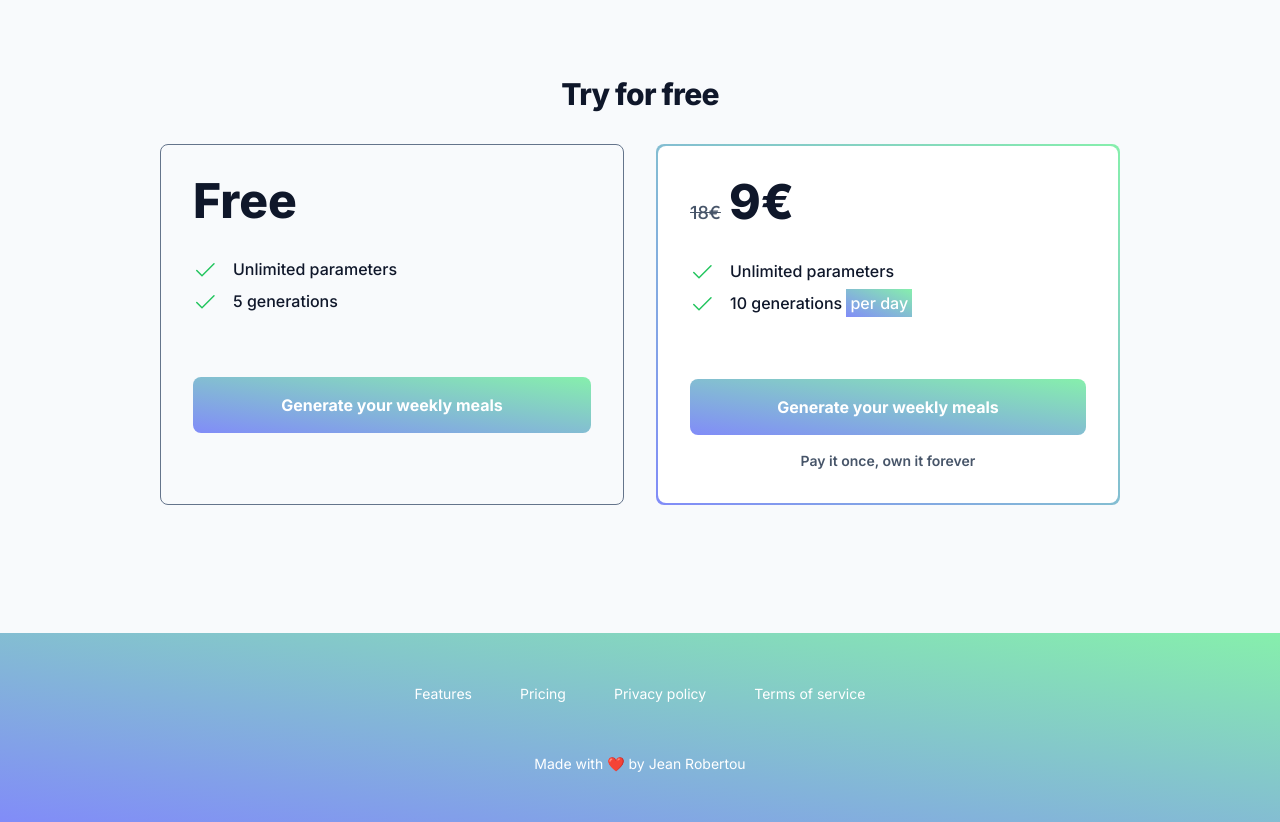
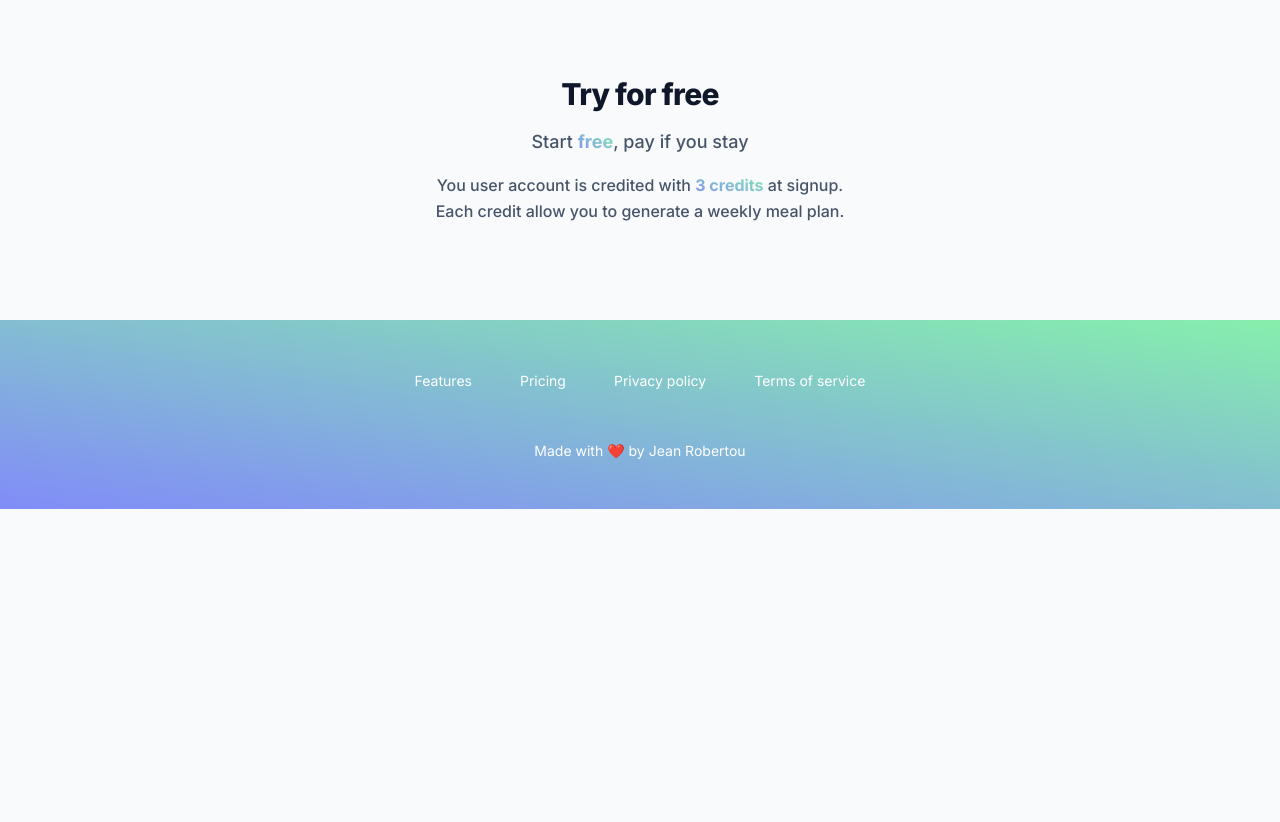
Before and after one commit to jean1591/foodr, a Next.js app: page / in a window 1280 px wide. Shown: the part 1080-1902 px from the top of the page. After the commit the page ends 1589 px from the top, so only its background shows below. Built offline with nearby package versions, Linux system fonts and the light colour scheme.

Commit message:
chore: update payment wording

```diff
--- a/src/app/(private)/planner/components/NoCreditsModal.tsx
+++ b/src/app/(private)/planner/components/NoCreditsModal.tsx
@@ -44,9 +44,9 @@ export const NoCreditsModal = () => {
                   <p>You don't have enough credits 😢</p>
                 </DialogTitle>
 
-                <p className="mt-4 font-medium">
-                  You need credits to generate new meal plans, or wait until
-                  tomorrow if you're on a paid plan.
+                <p className="mt-4 text-center font-medium">
+                  You need credits to generate new meal plans. You can buy more
+                  credits with the button below.
                 </p>
 
                 <div className="mx-auto mt-12 w-full text-sm text-white">
@@ -57,7 +57,7 @@ export const NoCreditsModal = () => {
                       'w-full rounded-lg px-8 py-4 text-lg font-bold text-white shadow-lg hover:opacity-75 hover:shadow-none disabled:from-slate-500 disabled:to-slate-500'
                     )}
                   >
-                    Buy more generations
+                    Buy 5 generations for 0.99$
                   </button>
                 </div>
               </div>
--- a/src/app/(private)/planner/components/UserDetails.tsx
+++ b/src/app/(private)/planner/components/UserDetails.tsx
@@ -18,9 +18,9 @@ export const UserDetails = () => {
           {user.email[0]}
         </p>
       </div>
-      <div className="flex items-center justify-end gap-x-2">
-        <p className="text-right text-2xl font-bold">{user.credits}</p>
-        <p className="text-right text-2xl font-bold">💎</p>
+      <div className="flex items-center justify-end gap-x-2 text-right text-2xl font-medium">
+        <p>Credits:</p>
+        <p>{user.credits}</p>
       </div>
     </div>
   )
--- a/src/app/(private)/planner/components/skeleton/UserDetails.tsx
+++ b/src/app/(private)/planner/components/skeleton/UserDetails.tsx
@@ -6,10 +6,10 @@ export const UserDetailsSkeleton = () => {
           J
         </p>
       </div>
-      <div className="flex items-center justify-end gap-x-2">
-        <p className="bg-slate-200 text-right text-2xl font-bold text-slate-200">
-          5 5 5
-        </p>
+
+      <div className="flex items-center justify-end gap-x-2 bg-slate-200 text-right text-2xl font-medium text-slate-200">
+        <p>Credits:</p>
+        <p>3</p>
       </div>
     </div>
   )
--- a/src/app/(public)/(landing)/footer.tsx
+++ b/src/app/(public)/(landing)/footer.tsx
@@ -11,7 +11,7 @@ const navigation = [
 
 export const Footer = () => {
   return (
-    <footer className={classNames(bgGradient, 'mt-24 text-white md:mt-32')}>
+    <footer className={classNames(bgGradient, 'text-white')}>
       <div className="mx-auto w-full overflow-hidden px-4 py-8 md:py-12 lg:max-w-5xl">
         <nav
           className="-mb-8 columns-2 md:flex md:justify-center md:space-x-12"
--- a/src/app/(public)/(landing)/page.tsx
+++ b/src/app/(public)/(landing)/page.tsx
@@ -11,7 +11,7 @@ import { classNames } from '@/utils/classNames'
 
 export default function LandingPage() {
   return (
-    <div className="my-12">
+    <div className="my-24">
       <div className="mt-24 md:mt-48">
         <div>
           <Hero />
@@ -164,9 +164,25 @@ const Pricing = () => {
         Try for free
       </p>
 
-      <div className="mt-8 grid grid-cols-1 gap-8 md:grid-cols-2">
-        <FreeTrialCard />
-        <OneTimePaymentCard />
+      <div className="mt-4 text-center font-medium leading-relaxed text-slate-600">
+        <p className="text-lg">
+          Start{' '}
+          <span className={classNames(textGradient, bgGradient, 'font-bold')}>
+            free
+          </span>
+          , pay if you stay
+        </p>
+
+        <div>
+          <p className="mt-4">
+            You user account is credited with{' '}
+            <span className={classNames(textGradient, bgGradient, 'font-bold')}>
+              3 credits
+            </span>{' '}
+            at signup.
+          </p>
+          <p>Each credit allow you to generate a weekly meal plan.</p>
+        </div>
       </div>
     </div>
   )
@@ -187,70 +203,3 @@ const CtaButton = () => {
     </Link>
   )
 }
-
-const FreeTrialCard = () => {
-  return (
-    <div className="order-2 rounded-lg border-[1px] border-slate-500 bg-slate-50 p-8 md:order-1">
-      <div className="flex items-baseline justify-start gap-x-2">
-        <p className="text-5xl font-extrabold">Free</p>
-      </div>
-
-      <ul className="mt-8 list-none space-y-2 text-left font-medium">
-        <li className="flex items-center justify-start gap-x-4">
-          <PiCheck className="h-6 w-6 text-green-500" />
-          <p>Unlimited parameters</p>
-        </li>
-        <li className="flex items-center justify-start gap-x-4">
-          <PiCheck className="h-6 w-6 text-green-500" />
-          <p>5 generations</p>
-        </li>
-      </ul>
-
-      <div className="mt-16 w-full">
-        {' '}
-        <CtaButton />
-      </div>
-    </div>
-  )
-}
-
-const OneTimePaymentCard = () => {
-  return (
-    <div className="order1 md:order-2">
-      <BorderGradient>
-        <div className="rounded-lg bg-white p-8">
-          <div className="flex items-baseline justify-start gap-x-2">
-            <p className="text-lg font-medium text-slate-600 line-through">
-              18€
-            </p>
-            <p className="text-5xl font-extrabold">9€</p>
-          </div>
-
-          <ul className="mt-8 list-none space-y-2 text-left font-medium">
-            <li className="flex items-center justify-start gap-x-4">
-              <PiCheck className="h-6 w-6 text-green-500" />
-              <p>Unlimited parameters</p>
-            </li>
-            <li className="flex items-center justify-start gap-x-4">
-              <PiCheck className="h-6 w-6 text-green-500" />
-              <p>
-                10 generations{' '}
-                <span className={classNames(bgGradient, 'p-1 text-white')}>
-                  per day
-                </span>
-              </p>
-            </li>
-          </ul>
-
-          <div className="mt-16 w-full">
-            <CtaButton />
-          </div>
-
-          <p className="mt-4 text-center text-sm font-semibold text-slate-600">
-            Pay it once, own it forever
-          </p>
-        </div>
-      </BorderGradient>
-    </div>
-  )
-}
```
